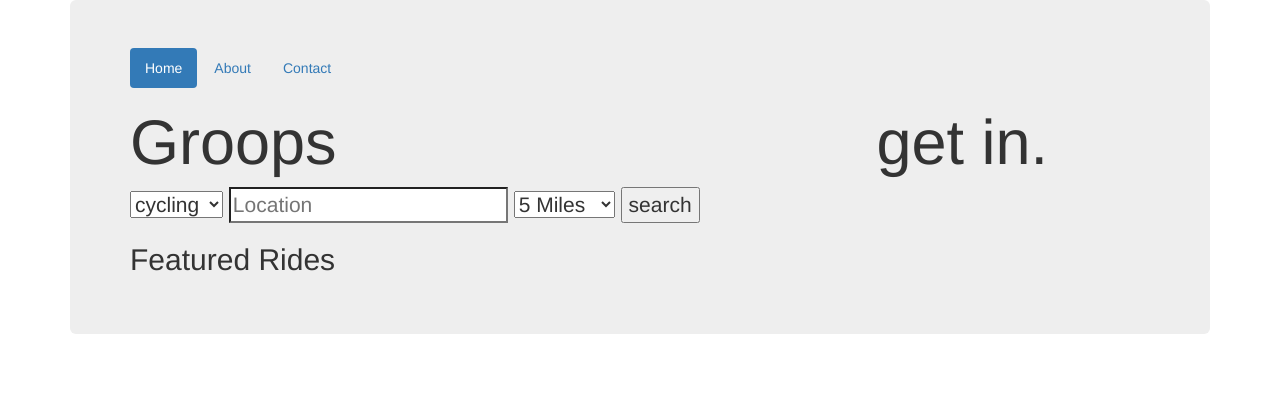
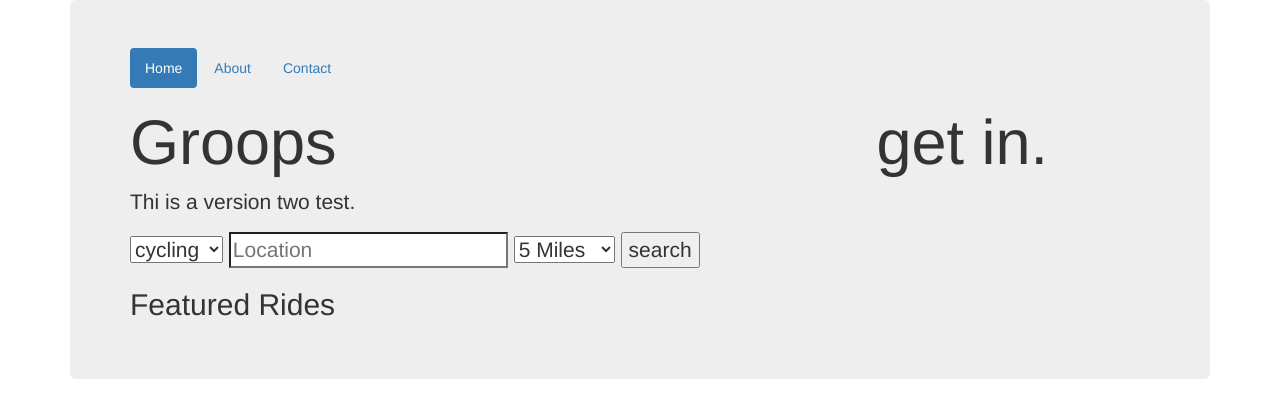
Before and after one commit to wdrescher/Groops, a Django app: template templates/appOne/landpage.html in a window 1280 px wide. Shown: the top 418 px of the page. Run offline with Django 3.2, Linux system fonts and the light colour scheme; the template is opened without the code that fills it, so the values that code supplies are empty; some libraries are stand-ins or nearby versions.

Commit message:
Test commit change

```diff
--- a/templates/appOne/landpage.html
+++ b/templates/appOne/landpage.html
@@ -17,6 +17,8 @@
 				</ul>
 
 				<h1>Groops <span class="move">get in.</span></h1>
+
+				<p>Thi is a version two test.</p>
 
 
 
```
